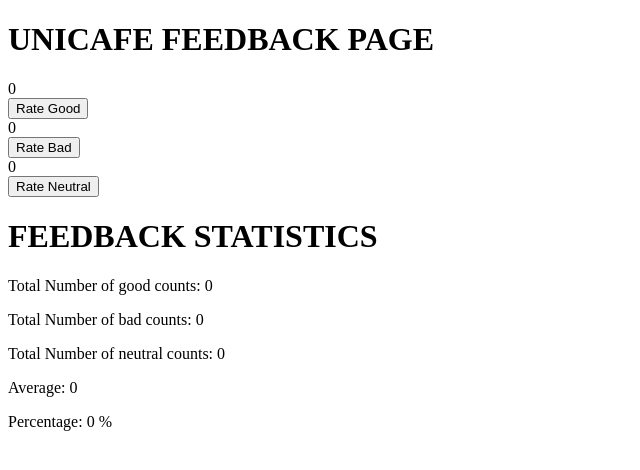
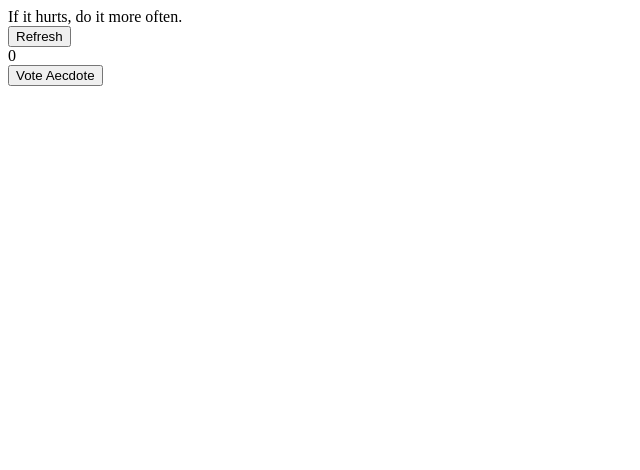
Before and after one commit to aminatfowokebalogun/fullstackopenexercises, a React (Create React App) app: page / in a window 1280 px wide. Shown: the top 470 px of the page, without its empty margins (0-640 px from the left). Built offline with nearby package versions, Linux system fonts and the light colour scheme.

Commit message:
Ex1.6-1.14

```diff
--- a/src/App.js
+++ b/src/App.js
@@ -1,33 +1,44 @@
 import React, {useState} from 'react';
-import Button from './Button';
-import Statistics from './Statistics';
 
 
 function App() {
-  //STATES
-  const [good, setGood] = useState(0);
-  const [neutral, setNeutral] = useState(0);
-  const [bad, setBad] = useState(0);
+  const anecdotes = [
+    'If it hurts, do it more often.',
+    'Adding manpower to a late software project makes it later!',
+    'The first 90 percent of the code accounts for the first 10 percent of the development time...The remaining 10 percent of the code accounts for the other 90 percent of the development time.',
+    'Any fool can write code that a computer can understand. Good programmers write code that humans can understand.',
+    'Premature optimization is the root of all evil.',
+    'Debugging is twice as hard as writing the code in the first place. Therefore, if you write the code as cleverly as possible, you are, by definition, not smart enough to debug it.',
+    'Programming without an extremely heavy use of console.log is same as if a doctor would refuse to use x-rays or blood tests when diagnosing patients.'
+  ]
 
-  //functions to add
-  const handleClickGood =()=>{setGood(good + 1)}
-  const handleClickBad =()=>{setBad(bad + 1)}
-  const handleClickNeutral =()=>{setNeutral(neutral + 1)}
+  const [selected, setSelected] = useState(0);
+  const [votecount, setVotecount] = useState(0);
+
+  const handleRefresh =()=>{setSelected(selected + 1)}
+
+  const points = [1, 4, 6, 3]
+//variable to copy the points array
+  const copy = [...points]
+  // increment the value in position 2 by one
+  copy[selected] += 1
+
+  const handleVote =()=>{setVotecount(votecount + 1)}
 
 
   return (
     <>
-    <h1>
-      UNICAFE FEEDBACK PAGE
-    </h1>
-
-    <div>
-      <Button handleClick={handleClickGood} value={good} text='Rate Good'/><br/>
-      <Button handleClick={handleClickBad} value={bad} text='Rate Bad'/><br/>
-      <Button handleClick={handleClickNeutral} value={neutral} text='Rate Neutral'/>
-    </div>
-
-    <Statistics good={good} bad={bad} neutral={neutral}/>
+    {anecdotes[selected]}
+<br/>
+    <button onClick={handleRefresh}>
+      Refresh
+      </button>
+    <br/>
+      {votecount}
+      <br/>
+      <button onClick={handleVote}>
+        Vote Aecdote
+      </button>
     </>
   );
 }
--- a/src/Button.jsx
+++ /dev/null
@@ -1,15 +0,0 @@
-import React from 'react';
-
-const Button =({value, text,handleClick})=>{
-    return(
-        <>
-        {value}
-        <br/>
-        <button onClick={handleClick}>
-            {text}
-        </button>
-        </>
-    )
-}
-
-export default Button;
--- a/src/Statistics.jsx
+++ /dev/null
@@ -1,26 +0,0 @@
-import React, {useState} from "react";
-import StatisticsLine from "./StatisticsLine";
-
-const Statistics =({good, bad, neutral})=>{
-    //variables for the arithmetic
-    const average = good +  bad + neutral /3
-    const percentage = good + bad + neutral / 100
-    return(
-        <>
-            <h1>
-                FEEDBACK STATISTICS
-            </h1>
-            <div>
-                    <StatisticsLine value={good} text='Total Number of good counts'/>
-                    <StatisticsLine value={bad} text='Total Number of bad counts' />
-                    <StatisticsLine value={neutral} text='Total Number of neutral counts'/>
-            </div>
-            <p> Average: {average}</p>
-            <p> Percentage: {percentage} %</p>
-
-
-        </>
-    )
-}
-
-export default Statistics;
--- a/src/StatisticsLine.jsx
+++ /dev/null
@@ -1,14 +0,0 @@
-import React from "react";
-
-const StatisticsLine =({value,text})=>{
-    return(
-        <>
-        <p>
-            {text}: {value}
-        </p>
-
-        </>
-    )
-}
-
-export default StatisticsLine;
```
